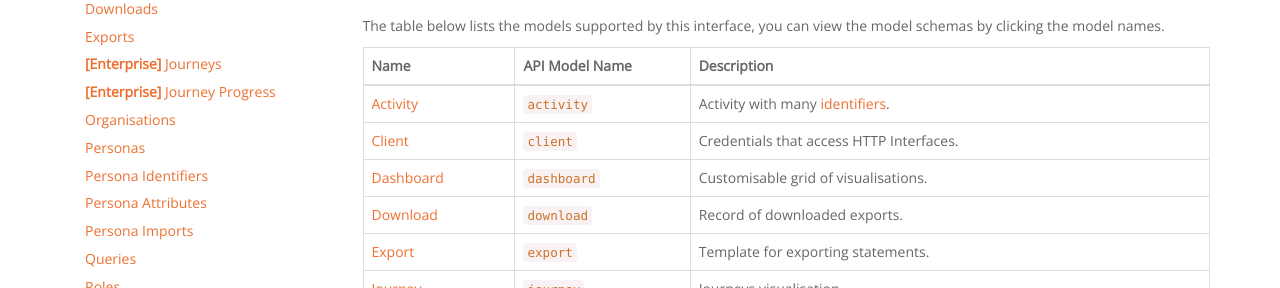
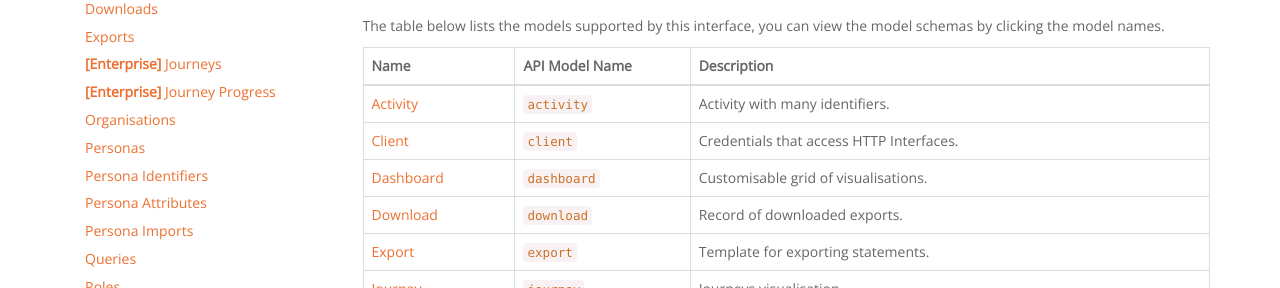
Before and after one commit to LearningLocker/docs, a Jekyll site: the page built from src/http-rest.md, in a window 1280 px wide and 900 px high, scrolled down 658 px. Shown: the part 166-454 px from the top of the window. Built offline with Jekyll 4.4.1, drawn with Linux system fonts in a browser that asks for light colours; nearby versions of some CDN libraries; some of the changed lines change nothing that is shown.

Commit message:
fix: fix broken link

```diff
--- a/src/http-rest.md
+++ b/src/http-rest.md
@@ -34,7 +34,7 @@ The table below lists the models supported by this interface, you can view the m
 
 Name | API Model Name | Description
 --- | --- | ---
-[Activity](../http-activities#schema) | `activity` | Activity with many [identifiers](../http-activity-identifiers).
+[Activity](../http-activities#schema) | `activity` | Activity with many identifiers.
 [Client](../http-clients#schema) | `client` | Credentials that access HTTP Interfaces.
 [Dashboard](../http-dashboards#schema) | `dashboard` | Customisable grid of visualisations.
 [Download](../http-downloads#schema) | `download` | Record of downloaded exports.
```
